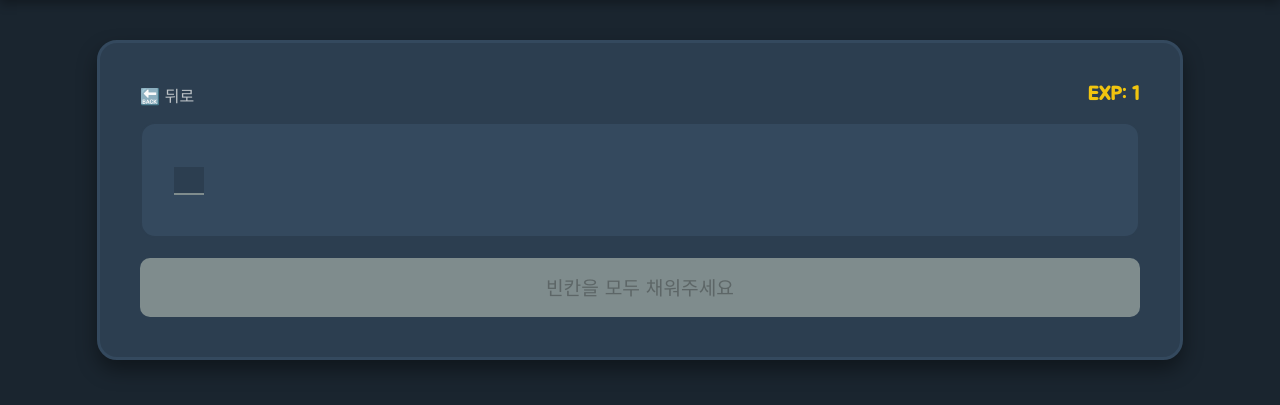
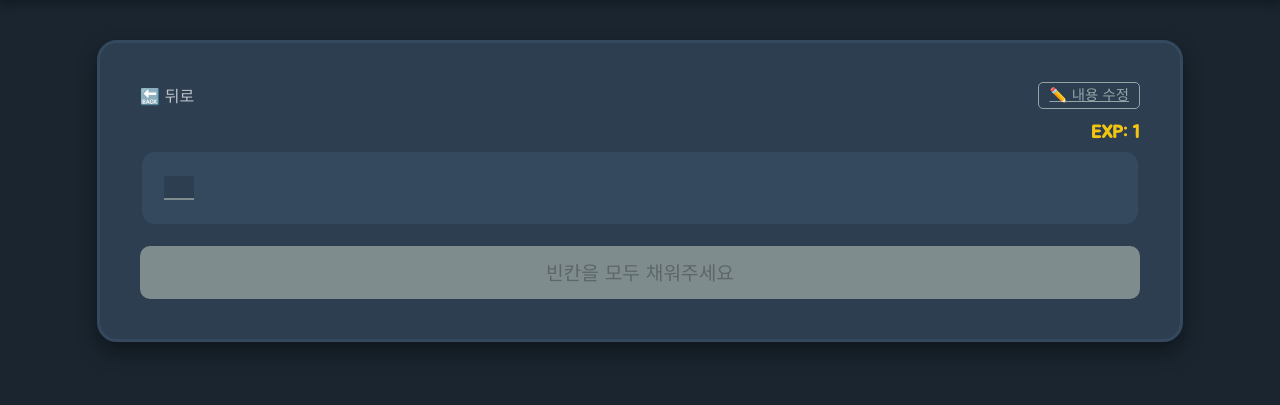
Before and after one commit to pky060921-debug/law, a Flask app: template templates/dungeon_play.html in a window 1280 px wide. Shown: the part 74-479 px from the top of the page. Run offline with Flask 3, Linux system fonts and the light colour scheme; the visitor is signed in with stand-in values (Sample User, id 1); the template is opened without the code that fills it: most values are stand-ins (such as "Sample title", 1, 10 or a date in 2020).

Commit message:
Update dungeon_play.html

```diff
--- a/templates/dungeon_play.html
+++ b/templates/dungeon_play.html
@@ -2,67 +2,41 @@
 
 {% block content %}
 <style>
-    /* [반응형 게임 보드] */
     .play-area {
-        background: #34495e;
-        padding: 30px;
-        border-radius: 15px;
-        border: 2px solid #2c3e50;
-
-        /* PC 기본 스타일 */
-        line-height: 2.5;
-        font-size: 1.3rem;
-        text-align: left;
-        word-break: keep-all;
-        color: #ecf0f1;
+        background: #34495e; padding: 20px; border-radius: 15px; border: 2px solid #2c3e50;
+        line-height: 1.8; font-size: 1.1rem; letter-spacing: -0.5px; word-spacing: -1px;
+        text-align: left; word-break: keep-all; color: #ecf0f1;
     }
-
-    .edit-token {
-        cursor: pointer; padding: 2px 5px; border-radius: 4px; border: 1px solid transparent; display: inline-block;
-    }
-    .edit-token:hover { background: rgba(243, 156, 18, 0.2); border-color: #f39c12; }
+    .edit-token { cursor: pointer; padding: 1px 3px; border-radius: 4px; display: inline-block; }
+    .edit-token:hover { background: rgba(243, 156, 18, 0.2); border: 1px solid #f39c12; }
     .edit-token.selected { background: #e74c3c; color: #fff; font-weight: bold; }
-
     .static-text { color: #bdc3c7; font-weight: normal; }
-
-    /* 반응형 입력창 */
     .quiz-input {
         background: #2c3e50; border: none; border-bottom: 2px solid #7f8c8d; color: #f1c40f; text-align: center;
-        font-size: 1.3rem; font-weight: bold; padding: 0; margin: 0 2px;
-        font-family: 'Jua', sans-serif; transition: 0.2s;
-        min-width: 30px; max-width: 100%;
+        font-size: 1.1rem; font-weight: bold; padding: 0; margin: 0 2px; height: 1.4rem;
+        font-family: 'Jua', sans-serif; transition: 0.2s; min-width: 30px; max-width: 100%;
     }
     .quiz-input:focus { outline: none; border-bottom-color: #f1c40f; background: #233140; }
     .quiz-input.correct { border-bottom-color: #2ecc71; color: #2ecc71; background: transparent; }
     .quiz-input.error { border-bottom-color: #e74c3c; color: #e74c3c; animation: shake 0.3s; }
-
+    .answer-hint {
+        display: none; position: absolute; top: -30px; left: 50%; transform: translateX(-50%);
+        background: #e74c3c; color: white; padding: 2px 6px; border-radius: 6px;
+        font-size: 0.8rem; white-space: nowrap; z-index: 100; border: 1px solid white;
+    }
+    .input-wrapper:hover .answer-hint, .input-wrapper.show-hint .answer-hint { display: block; }
+    .input-wrapper { position: relative; display: inline-block; }
     .btn-action {
-        width: 100%; padding: 15px; font-size: 1.2rem; font-family: 'Black Han Sans';
+        width: 100%; padding: 12px; font-size: 1.2rem; font-family: 'Black Han Sans';
         border: none; border-radius: 10px; cursor: pointer; margin-top: 20px;
     }
     .btn-blue { background: #3498db; color: white; }
     .btn-next { background: #27ae60; color: white; margin-top: 10px; display: none; }
-
-    /* 📱 태블릿/모바일 최적화 */
-    @media (max-width: 1024px) {
-        .play-area {
-            font-size: 1.1rem; /* 글씨 줄임 */
-            line-height: 2.0;  /* 줄간격 좁힘 */
-            padding: 20px;
-        }
-        .quiz-input { font-size: 1.1rem; }
+    .btn-edit-text {
+        background: transparent; color: #95a5a6; border: 1px solid #95a5a6;
+        padding: 5px 10px; border-radius: 5px; font-size: 0.9rem; cursor: pointer; margin-left: 10px;
     }
-
-    @media (max-width: 768px) {
-        .play-area {
-            font-size: 1rem;
-            line-height: 1.8;
-            padding: 15px;
-        }
-        .quiz-input { font-size: 1rem; max-width: 100px; }
-    }
-
-    @keyframes shake { 0%,100%{transform:translateX(0);} 25%{transform:translateX(-3px);} 75%{transform:translateX(3px);} }
+    @media (max-width: 768px) { .play-area { font-size: 1rem; line-height: 1.6; } }
 </style>
 
 <div style="text-align: center;">
@@ -76,16 +50,22 @@
     {% else %}
         <div style="display:flex; justify-content:space-between; align-items:center; margin-bottom:15px;">
             <a href="/dungeon" style="text-decoration:none; color:#bdc3c7; font-size:1rem;">🔙 뒤로</a>
-            <div style="font-size:1.2rem; color:#f1c40f; font-weight:bold;">EXP: {{ session['xp'] }}</div>
+            <div>
+                <a href="/dungeon/edit_text" class="btn-edit-text">✏️ 내용 수정</a>
+            </div>
         </div>
+        <div style="text-align:right; margin-bottom:5px; color:#f1c40f; font-weight:bold;">EXP: {{ session['xp'] }}</div>
 
         <div class="play-area" id="game-board">
             {% for part in parts %}
                 {% if part.type == 'text' %}
                     <span class="static-text">{{ part.val | replace("①", "<br>①") | replace("②", "<br>②") | replace("③", "<br>③") | replace("④", "<br>④") | replace("⑤", "<br>⑤") | safe }}</span>
                 {% else %}
-                    <input type="text" class="quiz-input" data-answer="{{ targets[part.id] }}"
-                           style="width:{{ targets[part.id]|length * 15 + 10 }}px;" autocomplete="off">
+                    <span class="input-wrapper">
+                        <span class="answer-hint">{{ targets[part.id] }}</span>
+                        <input type="text" class="quiz-input" data-answer="{{ targets[part.id] }}"
+                               style="width:{{ targets[part.id]|length * 15 + 10 }}px;" autocomplete="off">
+                    </span>
                 {% endif %}
             {% endfor %}
         </div>
@@ -94,10 +74,7 @@
             <input type="hidden" name="penalty_count" id="penalty_count" value="0">
         </form>
 
-        <button id="submit-btn" class="btn-action" onclick="checkFinal()" disabled style="background:#7f8c8d; cursor:not-allowed;">
-            빈칸을 모두 채워주세요
-        </button>
-
+        <button id="submit-btn" class="btn-action" onclick="checkFinal()" disabled style="background:#7f8c8d; cursor:not-allowed;">빈칸을 모두 채워주세요</button>
         {% if next_quest %}
         <form action="/dungeon" method="POST" style="margin:0;">
             <input type="hidden" name="quest_select" value="{{ next_quest }}">
@@ -132,8 +109,7 @@
                             html += `<span class="edit-token" onclick="toggleToken(${idx}, this)">${core}</span>`;
                             if (suffix) { tokenList.push({ text: suffix, type: 'static' }); html += `<span class="static-text">${suffix}</span>`; }
                         } else {
-                            tokenList.push({ text: token, type: 'static' });
-                            html += `<span class="static-text">${token}</span>`;
+                            tokenList.push({ text: token, type: 'static' }); html += `<span class="static-text">${token}</span>`;
                         }
                     });
                     tokenList.push({ text: ' ', type: 'space' }); html += ' ';
@@ -143,8 +119,7 @@
             editBoard.innerHTML = html;
         }
         function toggleToken(idx, el) {
-            const token = tokenList[idx]; token.selected = !token.selected;
-            el.classList.toggle('selected');
+            const token = tokenList[idx]; token.selected = !token.selected; el.classList.toggle('selected');
         }
         function submitEdit() {
             let result = "";
@@ -158,38 +133,26 @@
         const submitBtn = document.getElementById('submit-btn');
         const nextBtn = document.getElementById('next-btn');
         let penaltyCount = 0;
-
         inputs.forEach(input => {
             input.addEventListener('change', function() { validate(this); checkAll(); });
             input.addEventListener('keydown', function(e) { if (e.key === 'Enter') { this.blur(); focusNext(this); }});
         });
-
         function validate(input) {
-            const val = input.value.trim();
-            const ans = input.dataset.answer;
+            const val = input.value.trim(); const ans = input.dataset.answer;
             if (input.classList.contains('correct')) return;
-            if (val === ans) {
-                input.classList.remove('error'); input.classList.add('correct'); input.readOnly = true;
-            } else if (val !== '') {
-                input.classList.add('error'); penaltyCount++;
-                document.getElementById('penalty_count').value = penaltyCount;
-            }
+            if (val === ans) { input.classList.remove('error'); input.classList.add('correct'); input.readOnly = true; }
+            else if (val !== '') { input.classList.add('error'); penaltyCount++; document.getElementById('penalty_count').value = penaltyCount; }
         }
-
         function checkAll() {
             if (Array.from(inputs).every(i => i.classList.contains('correct'))) {
-                submitBtn.disabled = false;
-                submitBtn.style.background = "#2ecc71";
-                submitBtn.style.color = "white";
-                submitBtn.style.cursor = "pointer";
+                submitBtn.disabled = false; submitBtn.style.background = "#2ecc71"; submitBtn.style.color = "white"; submitBtn.style.cursor = "pointer";
                 submitBtn.innerText = "🎉 미션 성공! 보상 획득";
                 if (nextBtn) nextBtn.style.display = "block";
             }
         }
         function checkFinal() { document.getElementById('game-form').submit(); }
         function focusNext(curr) {
-            const arr = Array.from(inputs);
-            const idx = arr.indexOf(curr);
+            const arr = Array.from(inputs); const idx = arr.indexOf(curr);
             for(let i=idx+1; i<arr.length; i++) if(!arr[i].readOnly) { arr[i].focus(); break; }
         }
     {% endif %}
```
